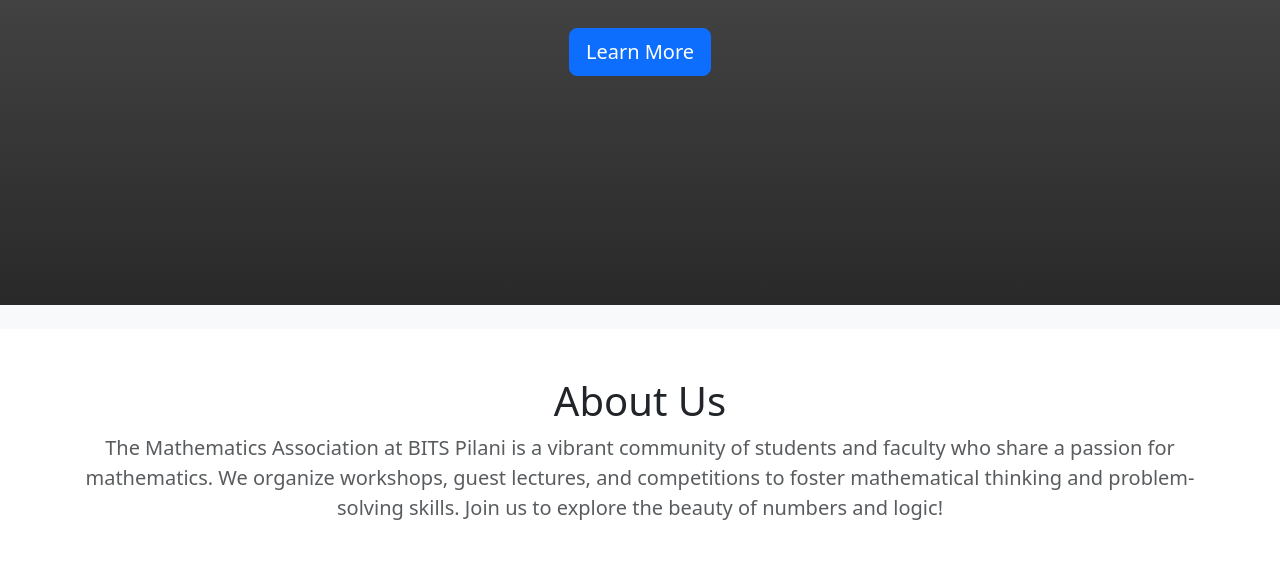
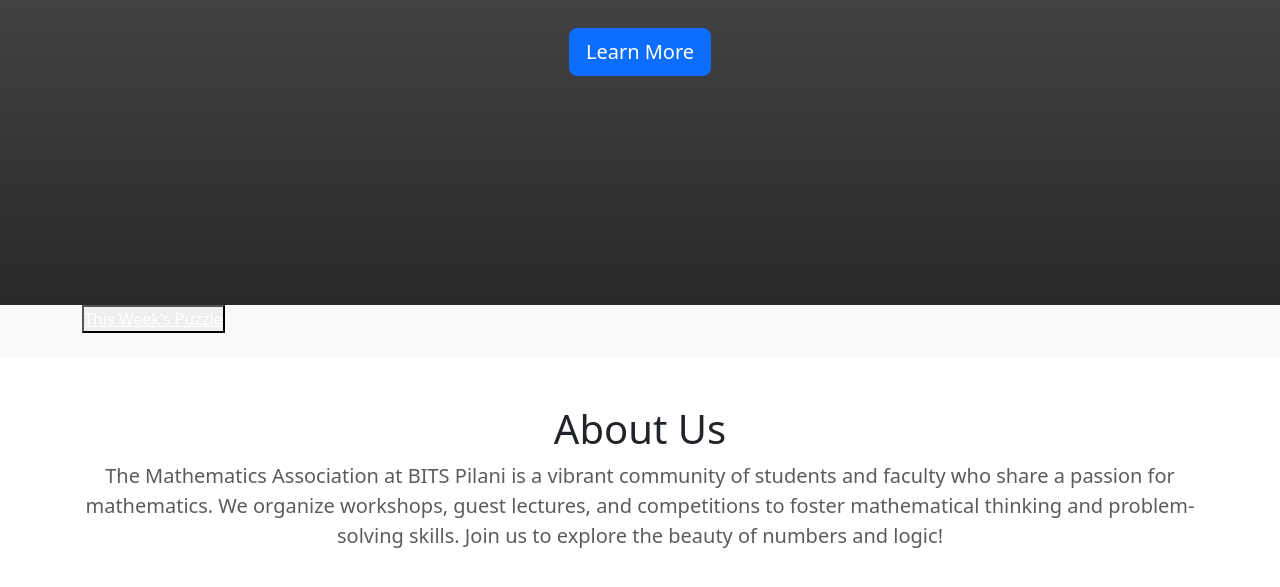
Before and after one commit to asli-nobita/Puzzles-2-Puzzle-U, a plain HTML site: page index.html in a window 1280 px wide. Shown: the part 495-1082 px from the top of the page. Drawn offline with nearby package versions, Linux system fonts and the light colour scheme; files that its build step writes are made by us from their sources; placeholder pictures from the web are drawn by us.

Commit message:
Add files via upload

```diff
--- a/index.html
+++ b/index.html
@@ -38,6 +38,12 @@
         <a href="#about" class="btn btn-primary btn-lg mt-4">Learn More</a>
       </div>
     </section>
+  </div>
+
+  <div class="container">
+    <button class="bg-sky-400 rounded-lg">
+      <a href="./puzzles.html" class="text-white">This Week's Puzzle</a>
+    </button>
   </div>
 
   <!-- About Us Section -->
```
